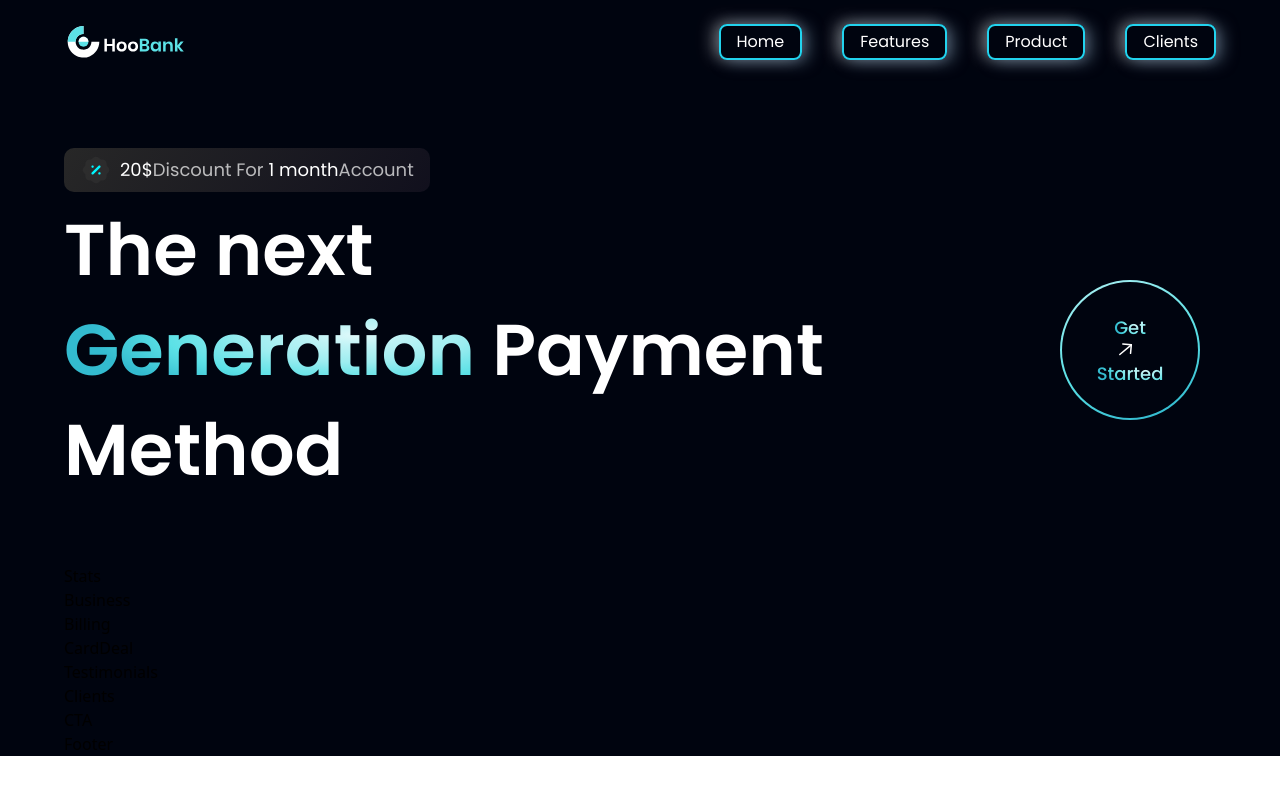
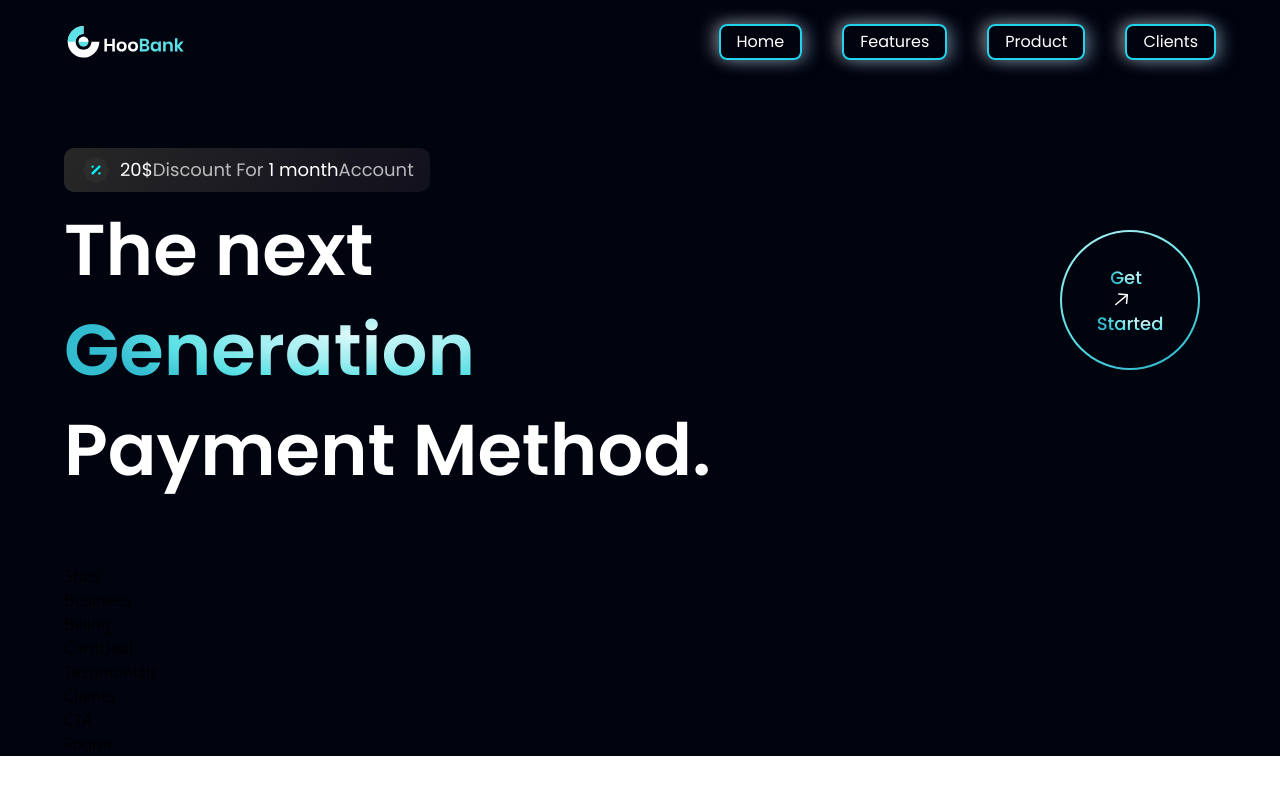
Before and after one commit to DevAnonitos/Bank-app-UI, a React (Vite) app: page / in a window 1280 px wide. Shown: the top 794 px of the page. Built offline with nearby package versions, Linux system fonts and the light colour scheme.

Commit message:
update-hero-section@4

```diff
--- a/package.json
+++ b/package.json
@@ -9,6 +9,8 @@
     "preview": "vite preview"
   },
   "dependencies": {
+    "@headlessui/react": "^1.7.7",
+    "@heroicons/react": "^2.0.13",
     "react": "^18.2.0",
     "react-dom": "^18.2.0"
   },
--- a/src/components/GetStarted.jsx
+++ b/src/components/GetStarted.jsx
@@ -20,7 +20,7 @@ const GetStarted = () => {
             }
         >
           <div className={`${styles.flexStart} flex-row`}>
-            <p className='font-poppins font-medium text-[18px] leading-[23px]'>
+            <p className='font-poppins font-medium text-[18px] leading-[23px] mr-2'>
               <span className='text-gradient'>Get</span>
               <img
                 src={arrowUp}
--- a/src/components/Hero.jsx
+++ b/src/components/Hero.jsx
@@ -33,13 +33,21 @@ const Hero = () => {
                 Generation
               </span>
               {" "}
-              Payment Method
             </h1>
 
             <div className='ss:flex hidden md:mr-4 mr-0'>
               <GetStarted />
             </div>
           </div>
+
+          <h1
+            className='
+            font-poppins font-semibold ss:text-[72px]
+            text-[52px]
+            text-white ss:leading-[100px] leading-[75px] w-full'
+          >
+              Payment Method.
+          </h1>
         </div>
       </section>
     </>
```
Also changed, not shown: 1 other file (tests, documents, lock files or other folders).
